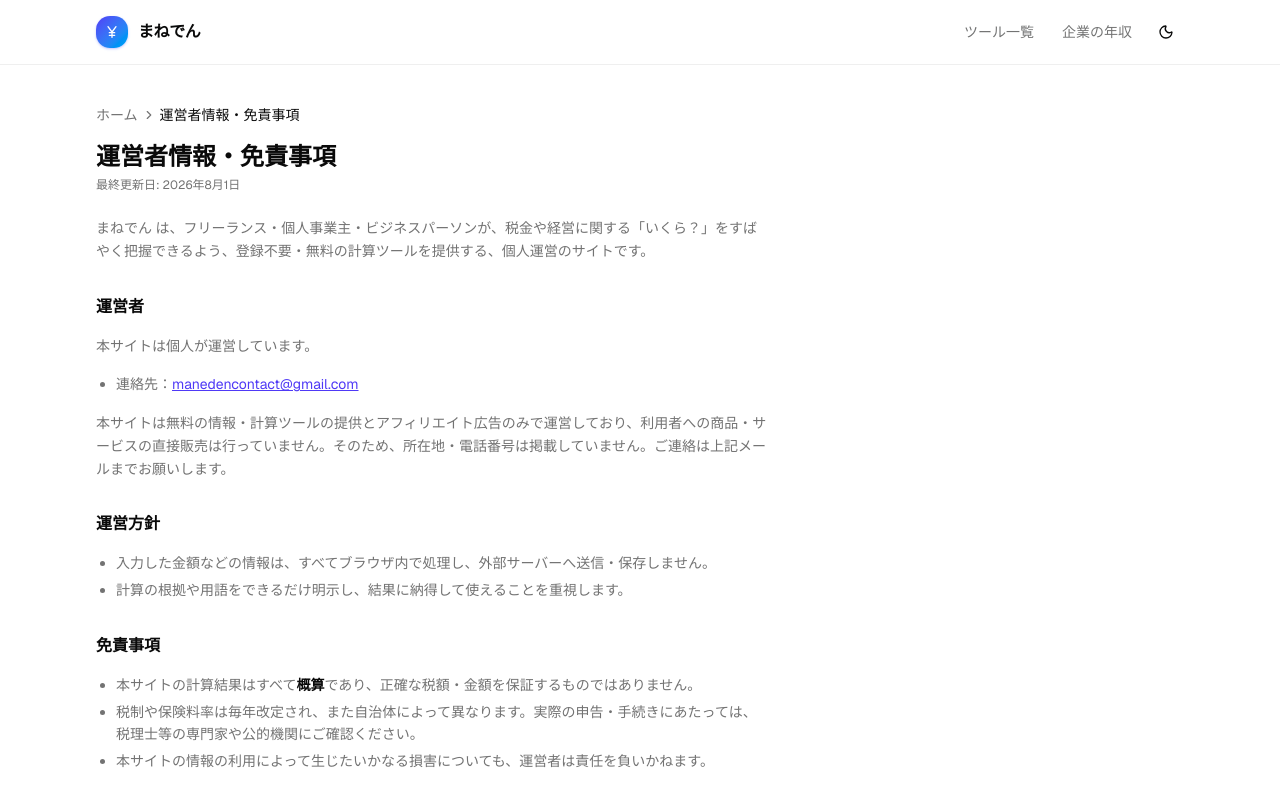
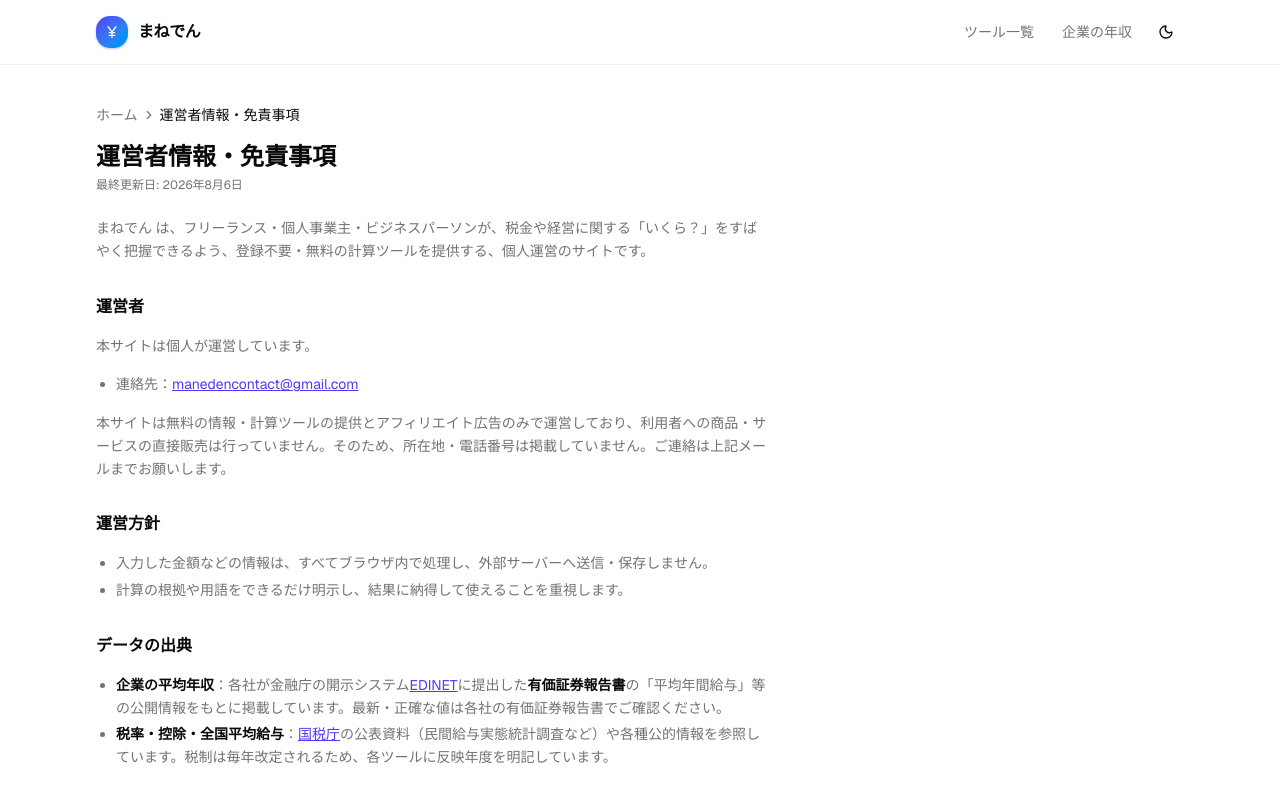
Before and after one commit to yukkuri1224-lisa/maneden, a Next.js app: page /about in a window 1280 px wide. Shown: the top 800 px of the page. Built offline with nearby package versions, Linux system fonts and the light colour scheme; no server answers.

Commit message:
SEO Phase3: E-E-A-T強化(Organization JSON-LD/計算前提・更新日/データ出典)

```diff
--- a/app/about/page.tsx
+++ b/app/about/page.tsx
@@ -1,11 +1,13 @@
 import type { Metadata } from "next";
 
 import { ArticlePage } from "@/components/common/ArticlePage";
+import { JsonLd } from "@/components/common/JsonLd";
+import { organizationJsonLd } from "@/lib/seo/jsonld";
 import { siteConfig } from "@/lib/site-config";
 
 export const metadata: Metadata = {
   title: "運営者情報・免責事項",
-  description: `${siteConfig.name} の運営者情報と免責事項について。`,
+  description: `${siteConfig.name} の運営者情報・データの出典・免責事項について。`,
   alternates: { canonical: "/about" },
 };
 
@@ -14,8 +16,9 @@ export default function AboutPage() {
     <ArticlePage
       title="運営者情報・免責事項"
       href="/about"
-      updated="2026年8月1日"
+      updated="2026年8月6日"
     >
+      <JsonLd data={organizationJsonLd()} />
       <p>
         {siteConfig.name}{" "}
         は、フリーランス・個人事業主・ビジネスパーソンが、税金や経営に関する「いくら？」をすばやく把握できるよう、登録不要・無料の計算ツールを提供する、個人運営のサイトです。
@@ -43,6 +46,33 @@ export default function AboutPage() {
         </li>
       </ul>
 
+      <h2>データの出典</h2>
+      <ul>
+        <li>
+          <strong>企業の平均年収</strong>：各社が金融庁の開示システム
+          <a
+            href="https://disclosure2.edinet-fsa.go.jp/"
+            target="_blank"
+            rel="noopener noreferrer"
+          >
+            EDINET
+          </a>
+          に提出した<strong>有価証券報告書</strong>
+          の「平均年間給与」等の公開情報をもとに掲載しています。最新・正確な値は各社の有価証券報告書でご確認ください。
+        </li>
+        <li>
+          <strong>税率・控除・全国平均給与</strong>：
+          <a
+            href="https://www.nta.go.jp/"
+            target="_blank"
+            rel="noopener noreferrer"
+          >
+            国税庁
+          </a>
+          の公表資料（民間給与実態統計調査など）や各種公的情報を参照しています。税制は毎年改定されるため、各ツールに反映年度を明記しています。
+        </li>
+      </ul>
+
       <h2>免責事項</h2>
       <ul>
         <li>
--- a/app/page.tsx
+++ b/app/page.tsx
@@ -17,6 +17,7 @@ import { ToolCard } from "@/components/common/ToolCard";
 import { buttonVariants } from "@/components/ui/button";
 import {
   faqJsonLd,
+  organizationJsonLd,
   webApplicationJsonLd,
   webSiteJsonLd,
 } from "@/lib/seo/jsonld";
@@ -108,6 +109,7 @@ export default function Home() {
   return (
     <>
       <JsonLd data={webSiteJsonLd()} />
+      <JsonLd data={organizationJsonLd()} />
       <JsonLd
         data={webApplicationJsonLd({
           name: siteConfig.name,
--- a/app/tools/freelance-tax/page.tsx
+++ b/app/tools/freelance-tax/page.tsx
@@ -6,6 +6,7 @@ import { Breadcrumb } from "@/components/common/Breadcrumb";
 import { Container } from "@/components/common/Container";
 import { JsonLd } from "@/components/common/JsonLd";
 import { RelatedTools } from "@/components/common/RelatedTools";
+import { ToolMeta } from "@/components/common/ToolMeta";
 import { FreelanceTaxTool } from "@/components/tools/freelance-tax/FreelanceTaxTool";
 import { faqJsonLd, webApplicationJsonLd } from "@/lib/seo/jsonld";
 import { siteConfig } from "@/lib/site-config";
@@ -181,6 +182,8 @@ export default function FreelanceTaxPage() {
         </section>
 
         <RelatedTools excludeId="freelance-tax" />
+
+        <ToolMeta updated="2026年8月6日" taxBasis />
       </div>
     </Container>
   );
--- a/app/tools/furusato-tax/page.tsx
+++ b/app/tools/furusato-tax/page.tsx
@@ -6,6 +6,7 @@ import { Breadcrumb } from "@/components/common/Breadcrumb";
 import { Container } from "@/components/common/Container";
 import { JsonLd } from "@/components/common/JsonLd";
 import { RelatedTools } from "@/components/common/RelatedTools";
+import { ToolMeta } from "@/components/common/ToolMeta";
 import { FurusatoTool } from "@/components/tools/furusato-tax/FurusatoTool";
 import { faqJsonLd, webApplicationJsonLd } from "@/lib/seo/jsonld";
 import { siteConfig } from "@/lib/site-config";
@@ -146,6 +147,8 @@ export default function FurusatoTaxPage() {
         </section>
 
         <RelatedTools excludeId="furusato-tax" />
+
+        <ToolMeta updated="2026年8月6日" taxBasis />
       </div>
     </Container>
   );
--- a/app/tools/real-estate-yield/page.tsx
+++ b/app/tools/real-estate-yield/page.tsx
@@ -6,6 +6,7 @@ import { Breadcrumb } from "@/components/common/Breadcrumb";
 import { Container } from "@/components/common/Container";
 import { JsonLd } from "@/components/common/JsonLd";
 import { RelatedTools } from "@/components/common/RelatedTools";
+import { ToolMeta } from "@/components/common/ToolMeta";
 import { RealEstateTool } from "@/components/tools/real-estate-yield/RealEstateTool";
 import { faqJsonLd, webApplicationJsonLd } from "@/lib/seo/jsonld";
 import { siteConfig } from "@/lib/site-config";
@@ -149,6 +150,11 @@ export default function RealEstateYieldPage() {
         </section>
 
         <RelatedTools excludeId="real-estate-yield" />
+
+        <ToolMeta
+          updated="2026年8月6日"
+          basis="表面・実質利回りと減価償却の一般的な計算式に基づく概算です。税制や融資条件により実際の収支は変わります。"
+        />
       </div>
     </Container>
   );
--- a/app/tools/saas-metrics/page.tsx
+++ b/app/tools/saas-metrics/page.tsx
@@ -6,6 +6,7 @@ import { Breadcrumb } from "@/components/common/Breadcrumb";
 import { Container } from "@/components/common/Container";
 import { JsonLd } from "@/components/common/JsonLd";
 import { RelatedTools } from "@/components/common/RelatedTools";
+import { ToolMeta } from "@/components/common/ToolMeta";
 import { SaasMetricsTool } from "@/components/tools/saas-metrics/SaasMetricsTool";
 import { faqJsonLd, webApplicationJsonLd } from "@/lib/seo/jsonld";
 import { siteConfig } from "@/lib/site-config";
@@ -139,6 +140,11 @@ export default function SaasMetricsPage() {
         </section>
 
         <RelatedTools excludeId="saas-metrics" />
+
+        <ToolMeta
+          updated="2026年8月6日"
+          basis="一般的な計算式（例: LTV＝ARPU÷解約率）に基づく試算です。事業の実態に合わせて指標を調整してください。"
+        />
       </div>
     </Container>
   );
--- a/app/tools/salary-take-home/page.tsx
+++ b/app/tools/salary-take-home/page.tsx
@@ -6,6 +6,7 @@ import { Breadcrumb } from "@/components/common/Breadcrumb";
 import { Container } from "@/components/common/Container";
 import { JsonLd } from "@/components/common/JsonLd";
 import { RelatedTools } from "@/components/common/RelatedTools";
+import { ToolMeta } from "@/components/common/ToolMeta";
 import { SalaryTakeHomeTool } from "@/components/tools/salary-take-home/SalaryTakeHomeTool";
 import { faqJsonLd, webApplicationJsonLd } from "@/lib/seo/jsonld";
 import { siteConfig } from "@/lib/site-config";
@@ -150,6 +151,8 @@ export default function SalaryTakeHomePage() {
         </section>
 
         <RelatedTools excludeId="salary-take-home" />
+
+        <ToolMeta updated="2026年8月6日" taxBasis />
       </div>
     </Container>
   );
--- a/app/tools/subsidy-finder/page.tsx
+++ b/app/tools/subsidy-finder/page.tsx
@@ -6,6 +6,7 @@ import { Breadcrumb } from "@/components/common/Breadcrumb";
 import { Container } from "@/components/common/Container";
 import { JsonLd } from "@/components/common/JsonLd";
 import { RelatedTools } from "@/components/common/RelatedTools";
+import { ToolMeta } from "@/components/common/ToolMeta";
 import { SubsidyFinderTool } from "@/components/tools/subsidy-finder/SubsidyFinderTool";
 import { faqJsonLd, webApplicationJsonLd } from "@/lib/seo/jsonld";
 import { siteConfig } from "@/lib/site-config";
@@ -150,6 +151,11 @@ export default function SubsidyFinderPage() {
         </section>
 
         <RelatedTools excludeId="subsidy-finder" />
+
+        <ToolMeta
+          updated="2026年8月6日"
+          basis="掲載する制度名・受給額は概算の目安です。実際の要件・金額・公募期間は、各制度の公式サイトや公募要領で必ずご確認ください。"
+        />
       </div>
     </Container>
   );
--- /dev/null
+++ b/components/common/ToolMeta.tsx
@@ -0,0 +1,47 @@
+import type { ReactNode } from "react";
+
+import { TAX_YEAR } from "@/lib/constants/tax-tables";
+
+/**
+ * ツールページ末尾の「計算の前提・出典・最終更新日」ブロック。
+ * お金の情報（YMYL）として、いつ時点・何に基づく概算かを明示し信頼性を担保する。
+ */
+export function ToolMeta({
+  updated,
+  taxBasis,
+  basis,
+}: {
+  /** 最終更新日（例: "2026年8月6日"） */
+  updated: string;
+  /** 税制年度に基づく概算であることを明示するか（税金系ツール） */
+  taxBasis?: boolean;
+  /** ツール固有の前提・注意（任意） */
+  basis?: ReactNode;
+}) {
+  const reiwaYear = TAX_YEAR - 2018;
+
+  return (
+    <section
+      aria-label="計算の前提と更新情報"
+      className="rounded-xl border bg-muted/30 p-4 text-xs leading-relaxed text-muted-foreground"
+    >
+      {taxBasis && (
+        <p>
+          本ツールは{TAX_YEAR}年度（令和{reiwaYear}
+          年度）の税制・料率をもとにした概算です。税制は毎年改定され、保険料率は自治体・保険者によって異なります。正確な金額は
+          <a
+            href="https://www.nta.go.jp/"
+            target="_blank"
+            rel="noopener noreferrer"
+            className="underline"
+          >
+            国税庁
+          </a>
+          や各自治体の情報、税理士等の専門家にご確認ください。
+        </p>
+      )}
+      {basis && <p className={taxBasis ? "mt-1" : undefined}>{basis}</p>}
+      <p className="mt-1">最終更新日: {updated}</p>
+    </section>
+  );
+}
--- a/lib/seo/jsonld.ts
+++ b/lib/seo/jsonld.ts
@@ -99,3 +99,15 @@ export function webSiteJsonLd() {
     inLanguage: "ja",
   };
 }
+
+/** サイト運営者（発行者）を表す Organization 構造化データ */
+export function organizationJsonLd() {
+  return {
+    "@context": "https://schema.org",
+    "@type": "Organization",
+    name: siteConfig.name,
+    url: siteConfig.url,
+    logo: `${siteConfig.url}/icon.svg`,
+    email: siteConfig.email,
+  };
+}
```
